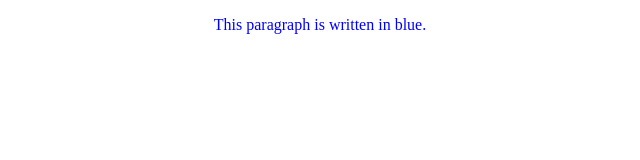
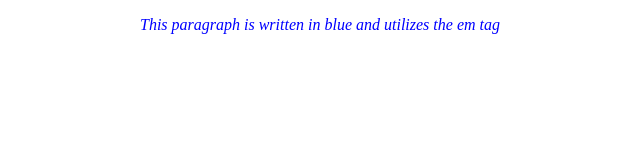
Before and after one commit to rdrigezariel/HTML-and-CSS-Projects, a plain HTML site: page Basic_HTML_and_CSS/Basic_HTML_3.html in a window 1280 px wide. Shown: the whole page, without its empty margins (320-960 px from the left). Drawn offline with Linux system fonts and the light colour scheme.

Commit message:
Update Basic_HTML_3.html
Added em tags as per assignment requirements on page 227 of the course

```diff
--- a/Basic_HTML_and_CSS/Basic_HTML_3.html
+++ b/Basic_HTML_and_CSS/Basic_HTML_3.html
@@ -5,7 +5,7 @@
     </head>
     <body>
         <div>
-            <p>This paragraph is written in blue.</p>
+            <p><em>This paragraph is written in blue and utilizes the em tag</em></p>
         </div>
     </body>
 </html>
```
